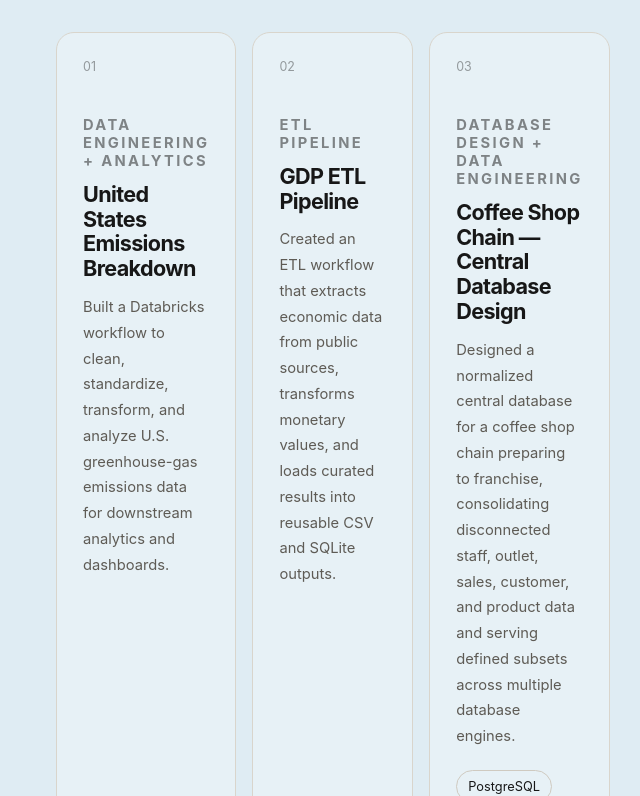
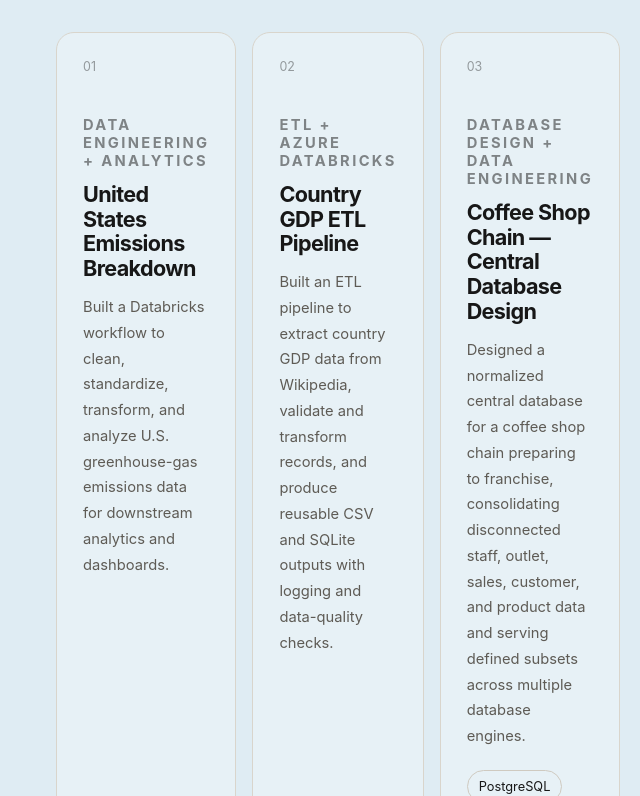
Before and after one commit to murltre/mourlaye-portfolio, a React (Vite) app: page / in a window 1280 px wide. Shown: the part 3264-4060 px from the top of the page, without its empty margins (640-1280 px from the left). Built offline with nearby package versions, Linux system fonts and the light colour scheme.

Commit message:
Revise Country GDP ETL Pipeline project information
Updated the GDP ETL Pipeline project details, including title, description, tools used, and GitHub link.

```diff
--- a/src/main.jsx
+++ b/src/main.jsx
@@ -24,12 +24,13 @@ const projects = [
       'https://github.com/murltre/US-County-Emissions-Dashboard-Built-with-Databricks-PySpark',
   },
   {
-    title: 'GDP ETL Pipeline',
-    tag: 'ETL Pipeline',
+    title: 'Country GDP ETL Pipeline',
+    tag: 'ETL + Azure Databricks',
     description:
-      'Created an ETL workflow that extracts economic data from public sources, transforms monetary values, and loads curated results into reusable CSV and SQLite outputs.',
-    tools: ['Python', 'Pandas', 'Web Scraping', 'SQLite'],
-    github: 'https://github.com/murltre/country-gdp-pipeline',
+      'Built an ETL pipeline to extract country GDP data from Wikipedia, validate and transform records, and produce reusable CSV and SQLite outputs with logging and data-quality checks.',
+    tools: ['Databricks', 'Python', 'Pandas', 'SQLite'],
+    github:
+      'https://github.com/murltre/country-gdp-pipeline-Azure-databricks',
   },
   {
     title: 'Coffee Shop Chain — Central Database Design',
```
